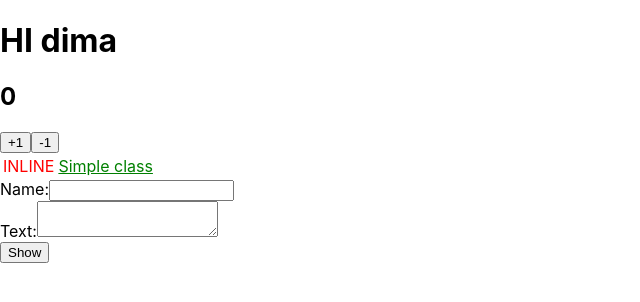
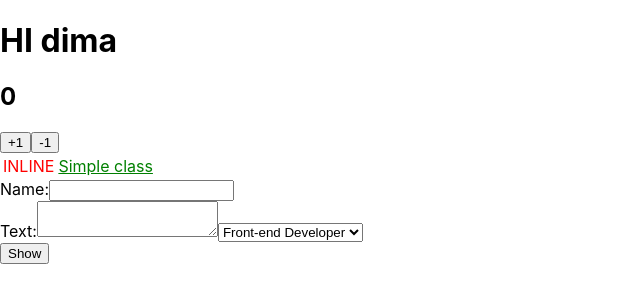
Before and after one commit to owin66/events, a React (Create React App) app: page / in a window 1280 px wide. Shown: the top 302 px of the page, without its empty margins (0-640 px from the left). Built offline with nearby package versions, Linux system fonts and the light colour scheme.

Commit message:
fin_select

```diff
--- a/src/components/Form.jsx
+++ b/src/components/Form.jsx
@@ -1,12 +1,26 @@
 import React, { Component } from 'react';
 
+const POSITION = [
+  {
+    id: 'fd',
+    value: 'Front-end Developer',
+    text: 'Front-end Developer',
+  },
+  {
+    id: 'bd',
+    value: 'Back-end developer',
+    text: 'Back-end developer',
+  },
+];
 export default class Form extends Component {
   state = {
     inputText: '',
     textareaText: '',
+    selectText: '',
     showData: {
       name: '',
       text: '',
+      position: '',
     },
   };
 
@@ -18,22 +32,28 @@ export default class Form extends Component {
     this.setState({ textareaText: value });
   };
 
+  handleSelectChange = ({ target: { value } }) => {
+    this.setState({ selectText: value });
+  };
+
   handleShow = e => {
     e.preventDefault();
-    const { inputText, textareaText } = this.state;
+    const { inputText, textareaText, selectText } = this.state;
     this.setState({
       inputText: '',
       textareaText: '',
+      selectText: '',
       showData: {
         name: inputText,
         text: textareaText,
+        position: selectText,
       },
     });
   };
 
   render() {
-    const { inputText, textareaText, showData } = this.state;
-    const { name, text } = showData;
+    const { inputText, textareaText, showData, selectText } = this.state;
+    const { name, text, position } = showData;
     return (
       <>
         <form action="">
@@ -55,12 +75,21 @@ export default class Form extends Component {
             value={textareaText}
             onChange={this.handleTextareaChange}
           />
+          {/* select */}
+          <select value={selectText} onChange={this.handleSelectChange}>
+            {POSITION.map(({ id, value, text }) => (
+              <option key={id} value={value}>
+                {text}
+              </option>
+            ))}
+          </select>
           <br />
           {/* button */}
           <button onClick={this.handleShow}>Show</button>
         </form>
         <h2>{name}</h2>
         <h3>{text}</h3>
+        <h3>{position}</h3>
       </>
     );
   }
```
